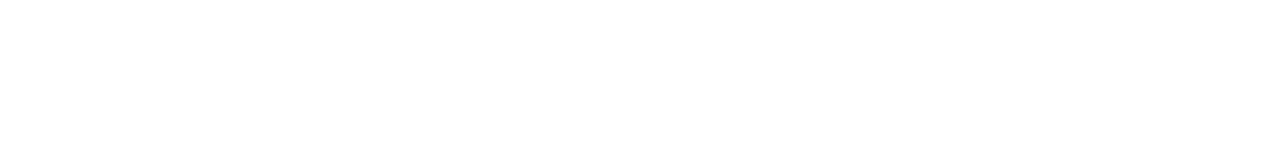
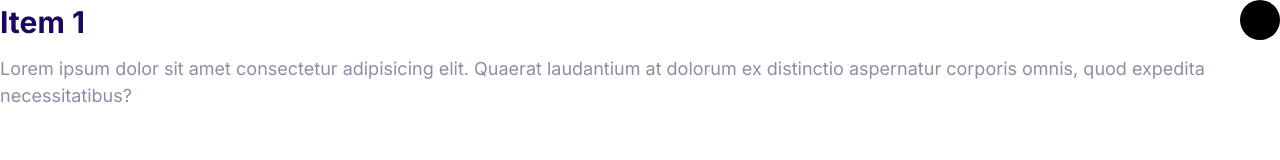
Before and after one commit to aurefousse/foussify, a plain HTML site: page index.html in a window 1280 px wide. Drawn offline with Linux system fonts and the light colour scheme.

Commit message:
Reorganized files, added js, colllapsible pt 1.

```diff
--- a/css/styles.css
+++ b/css/styles.css
@@ -527,3 +527,30 @@ a {
         margin: 0 2rem;
     }
 }
+
+/* Collapsible */
+.collapsible__header {
+    display:flex;
+    justify-content: space-between;
+}
+
+.collapsible__heading {
+    margin-top: 0;
+    font-size: 3rem;
+}
+
+.collapsible__chevron {
+    transform: rotate(-90deg);
+}
+
+.collapsible__content {
+    display: none;
+}
+
+.collapsible--expanded .collapsible__chevron {
+    transform: rotate(0);
+}
+
+.collapsible--expanded .collapsible__content {
+    display: block;
+}
--- a/index.html
+++ b/index.html
@@ -14,5 +14,20 @@
       rel="stylesheet"
     />
   </head>
-  <body></body>
+  <body>
+    <div class="collapsible collapsible--expanded">
+      <header class="collapsible__header">
+        <h2 class="collapsible__heading">Item 1</h2>
+        <svg class="icon collapsible__chevron">
+          <use xlink:href="images/sprite.svg#chevron"></use>
+        </svg>
+      </header>
+      <div class="collapsible__content">
+        Lorem ipsum dolor sit amet consectetur adipisicing elit. Quaerat
+        laudantium at dolorum ex distinctio aspernatur corporis omnis, quod
+        expedita necessitatibus?
+      </div>
+    </div>
+    <script src="js/main.js"></script>
+  </body>
 </html>
--- /dev/null
+++ b/js/main.js
@@ -0,0 +1,6 @@
+const collapsibles = document.querySelectorAll(".collapsible");
+collapsibles.forEach((item) =>
+  item.addEventListener("click", function () {
+    this.classList.toggle("collapsible--expanded");
+  })
+);
```
Also changed, not shown: 1 other file.
